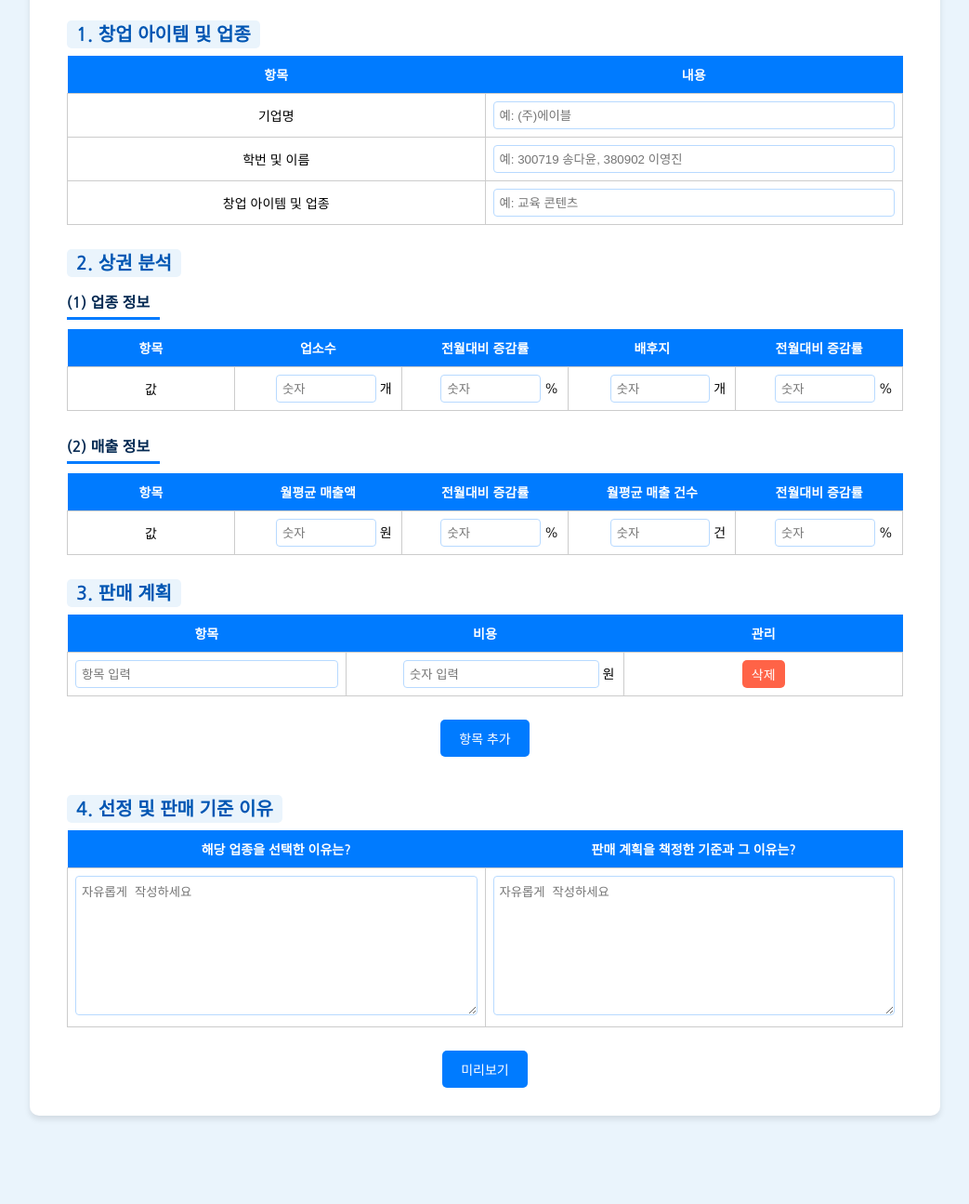
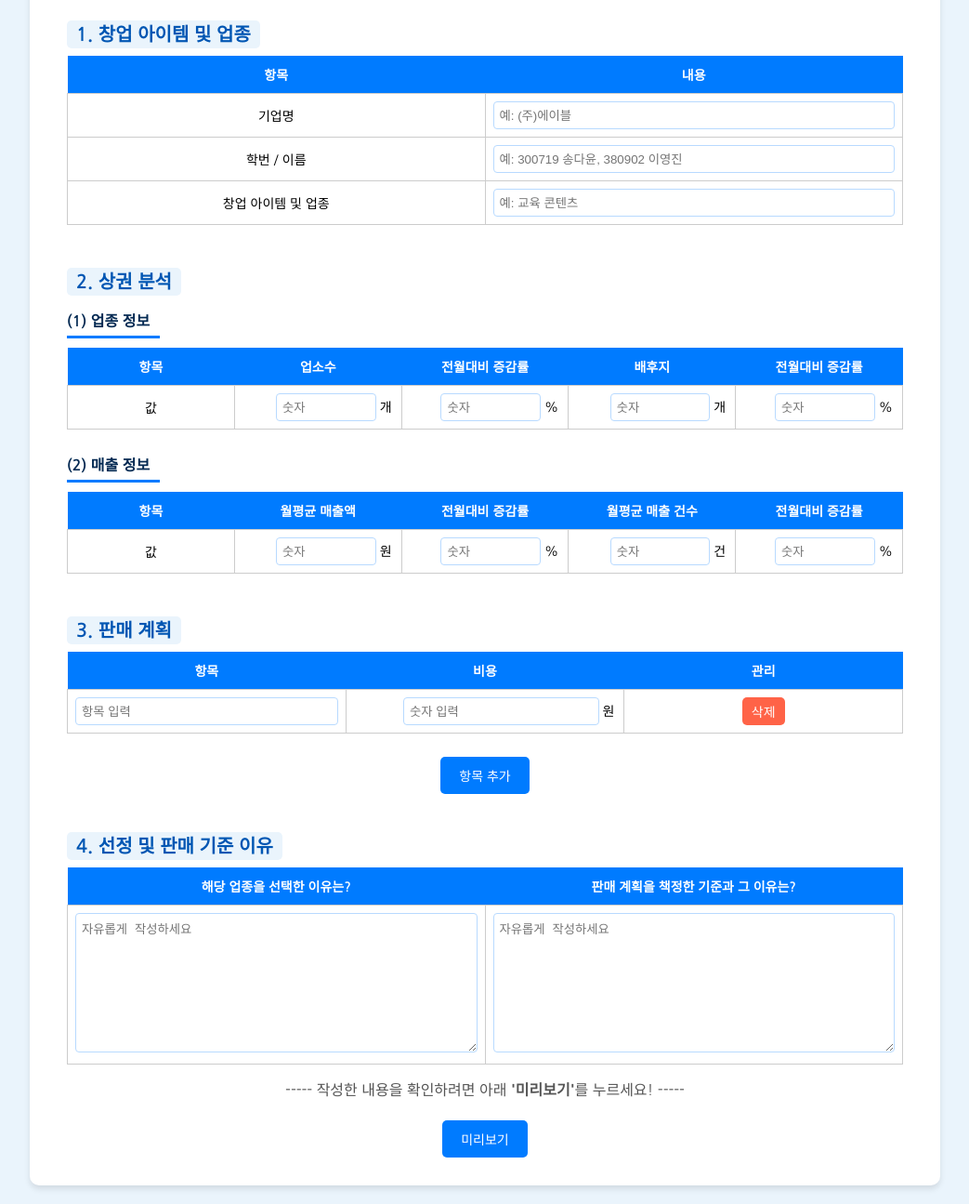
Before and after one commit to dayunD/startup-plan, a plain HTML site: page index.html in a window 1280 px wide. Shown: the part 278-1573 px from the top of the page at 93% size, without its empty margins (118-1161 px from the left). Before the commit the page ends 1498 px from the top, so only its background shows below. Drawn offline with nearby package versions, Linux system fonts and the light colour scheme.

Commit message:
Update index.html

```diff
--- a/index.html
+++ b/index.html
@@ -174,6 +174,15 @@
             background-color: #e04e3f; /* 호버 시 어두운 빨강 */
         }
 
+        .banner-description {
+            text-align: center; /* 가운데 정렬 */
+            font-size: 16px; /* 폰트 크기 */
+            color: #555; /* 텍스트 색상 */
+            margin-top: -10px; /* 배너와 텍스트 간격 조정 */
+            margin-bottom: 20px; /* 다음 요소와의 간격 */
+            line-height: 1.5; /* 줄 간격 */
+        }
+
         #preview-container {
             font-family: 'Nanum Gothic', sans-serif;
             padding: 20px;
@@ -269,7 +278,6 @@
         <!-- JPG 배너 이미지 -->
         <img src="banner.jpg" alt="창업계획서 배너" class="banner">
 
-
         <!-- 1. 창업 아이템 및 업종 -->
         <div class="form-section">
             <h2>1. 창업 아이템 및 업종</h2>
@@ -283,7 +291,7 @@
                     <td><input type="text" id="company" class="long-input" placeholder="예: (주)에이블"></td>
                 </tr>
                 <tr>
-                    <td>학번 및 이름</td>
+                    <td>학번 / 이름</td>
                     <td><input type="text" id="student" class="long-input" placeholder="예: 300719 송다윤, 380902 이영진"></td>
                 </tr>
                 <tr>
@@ -291,8 +299,7 @@
                     <td><input type="text" class="long-input" id="item" placeholder="예: 교육 콘텐츠"></td>
                 </tr>
             </table>
-        </div>
-
+        </div><br>
 
         <!-- 2. 상권 분석 -->
         <div class="form-section">
@@ -333,8 +340,7 @@
                     <td class="numeric"><input type="number" placeholder="숫자" class="short-input"><span> %</span></td>
                 </tr>
             </table>
-        </div>
-
+        </div><br>
 
         <!-- 3. 판매 계획 -->
         <div class="form-section">
@@ -374,8 +380,9 @@
                 </tr>
             </table>
         </div>
-
-
+        <p class="banner-description">
+            ----- 작성한 내용을 확인하려면 아래 <strong>'미리보기'</strong>를 누르세요! -----
+        </p>
         <div style="text-align: center; margin-top: 20px;">
             <button onclick="previewData()">미리보기</button>
         </div>
@@ -466,7 +473,7 @@
                                     <td>${company || '-'}</td>
                                 </tr>
                                 <tr>
-                                    <td>학번 및 이름</td>
+                                    <td>학번 / 이름</td>
                                     <td>${student || '-'}</td>
                                 </tr>
                                 <tr>
```
